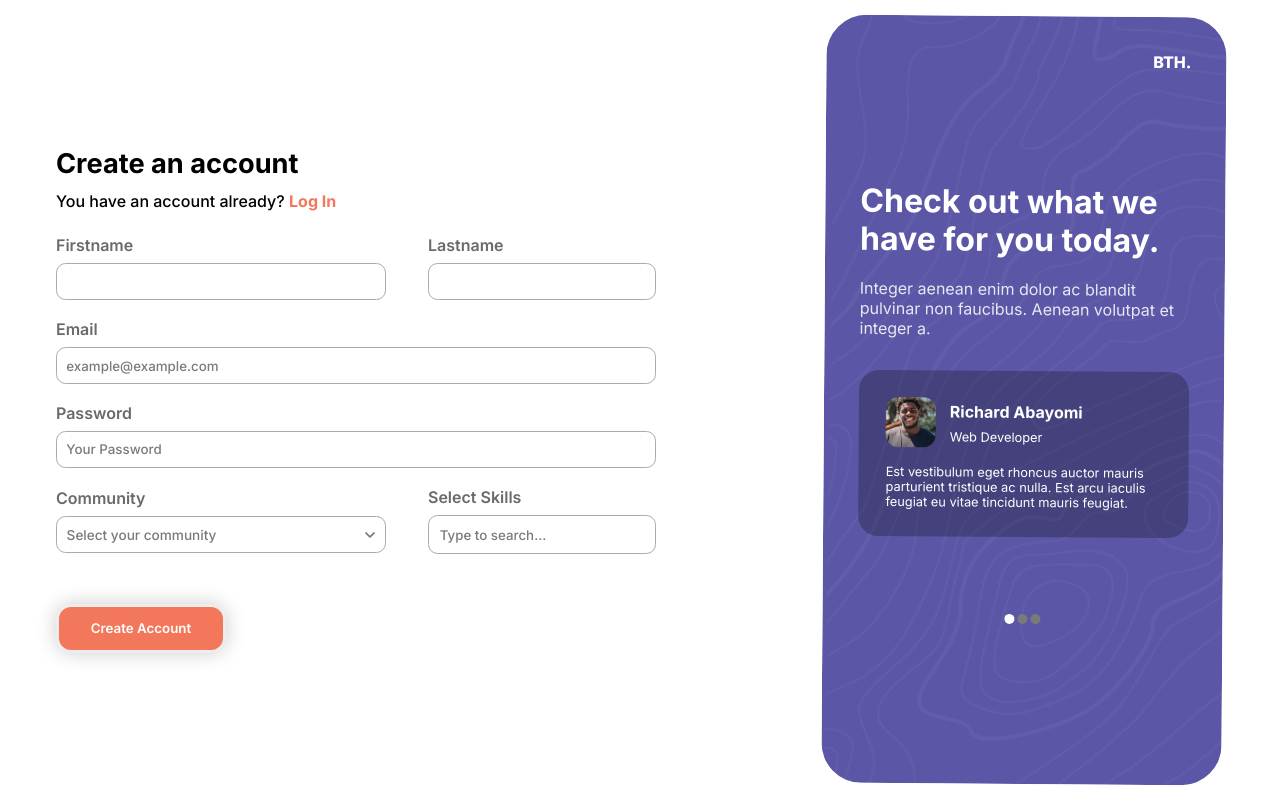
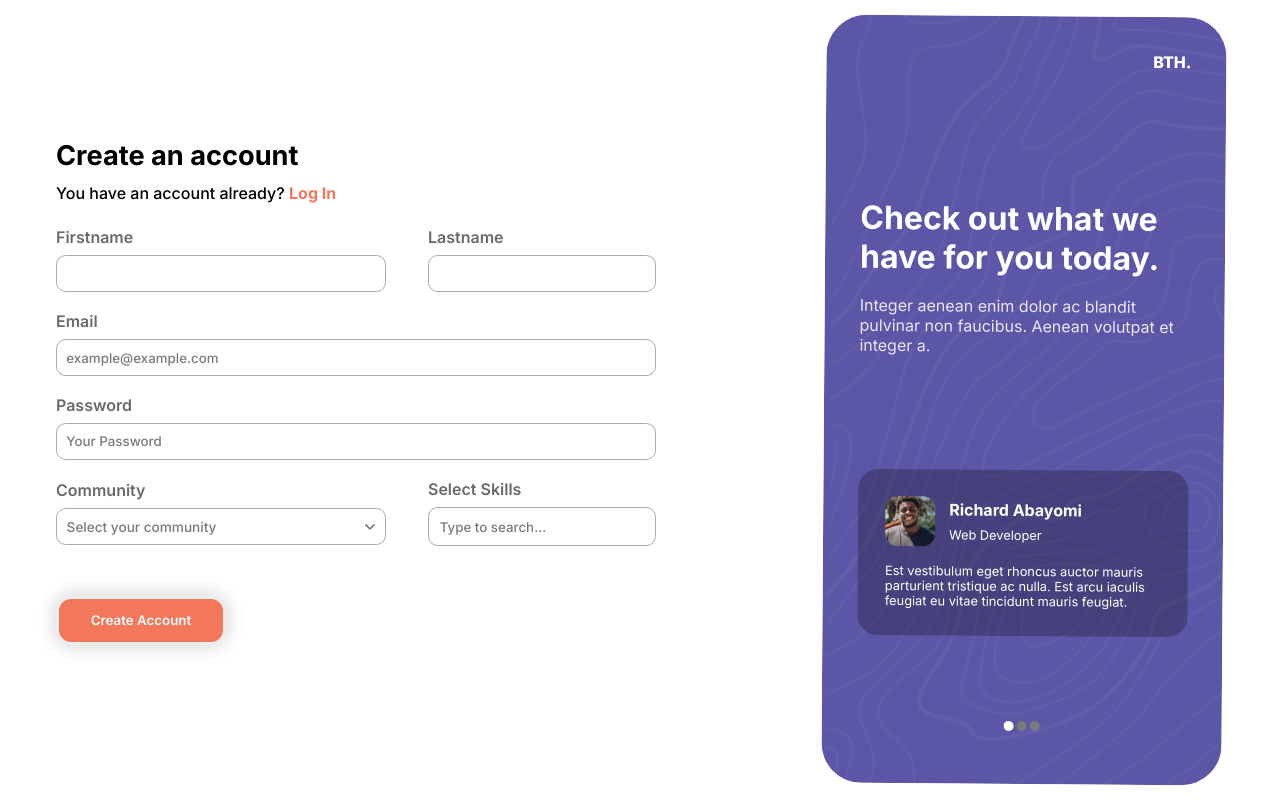
Before and after one commit to Samwell10/bowen-techhub, a React (Create React App) app: page / in a window 1280 px wide. Built offline with nearby package versions, Linux system fonts and the light colour scheme.

Commit message:
Auth update

```diff
--- a/src/Components/Authentication/RightBlock/Carousel/Carousel.module.css
+++ b/src/Components/Authentication/RightBlock/Carousel/Carousel.module.css
@@ -5,7 +5,7 @@
 }
 .sliderTrack{
     width: 100%;
-    height: 87%;
+    height: 90%;
     position: relative;
     display: block;
 }
--- a/src/Components/Authentication/RightBlock/RightBlock.module.css
+++ b/src/Components/Authentication/RightBlock/RightBlock.module.css
@@ -9,6 +9,9 @@
     max-width: 400px;
     padding: 3%;
     height: 100%;
+    display: flex;
+    flex-direction: column;
+    justify-content: space-between;
     position: relative;
 }
 .h4{
@@ -19,7 +22,7 @@
 .h1{
     color: white;
     line-height: 1.2em;
-    margin-top: 3.5em;
+    margin-top: 1.5em;
 }
 .p{
     margin-top: 1.2em;
--- a/src/Components/Authentication/SignUp/SearchField/SearchField.module.css
+++ b/src/Components/Authentication/SignUp/SearchField/SearchField.module.css
@@ -16,6 +16,7 @@
     border-radius: 0.5rem;
     background-color: white;
     box-shadow: 0px 0px 20px rgba(0, 0, 0, 0.2);
+    z-index: 1;
 }
 .searchList li{
     color: rgba(122, 122, 122, 1);
--- a/src/Components/Authentication/SignUp/SignUp.js
+++ b/src/Components/Authentication/SignUp/SignUp.js
@@ -36,7 +36,6 @@ const SignUp = () => {
         setSkills([...entry])
     }
     const handleSubmit = async (e) => {
-        e.preventDefault()
         const userSignUpDetails = {
             firstname: details.firstname,
             lastname: details.lastname,
@@ -57,14 +56,20 @@ const SignUp = () => {
             })
             .catch(err=>console.log(err))
         }
+        else{
+            e.preventDefault()
+        }
     }
 
     return (
         <Card>
             <div className={styles.leftBlock}>
                 <div className={styles.intro}>
-                    <h2 className={styles.h2}>Create an account</h2>
-                    <p className={styles.p}>You have an account already? <span><a className={styles.a} href="">Log In</a></span></p>
+                    <div className={styles.topBlock}>
+                        <h2 className={styles.h2}>Create an account</h2>
+                        <p className={styles.p}>You have an account already? <span><a className={styles.a} href="">Log In</a></span></p>
+                    </div>
+                    {formErrors && <small className={styles.error}>{formErrors.all}</small>}
                 </div>
                 <form className={styles.form} action="" onSubmit={handleSubmit}>
                     <div className={styles.formBlock}>
@@ -126,12 +131,11 @@ const SignUp = () => {
                         </div>
                     </div>
                     <div className={styles.choiceBlock}>
-                        {community && <CommunityChoice community = {community} setCommunity = {setCommunity}/>}
+                        {community !== "" && <CommunityChoice community = {community} setCommunity = {setCommunity}/>}
                         {skills && <SkillsChoice skills = {skills} setSkills = {setSkills} />}
                     </div>
                     <div className={styles.formActions}>
                         <button type="submit">Create Account</button>
-                        {formErrors && <small className={styles.error}>{formErrors.all}</small>}
                     </div>
                 </form>
             </div>
--- a/src/Components/Authentication/SignUp/SignUp.module.css
+++ b/src/Components/Authentication/SignUp/SignUp.module.css
@@ -21,6 +21,7 @@
     width: 90%;
     max-width: 600px;
     display: flex;
+    justify-content: space-between;
     flex-direction: column;
     gap: 1.2em;
 }
@@ -35,6 +36,7 @@
     flex-direction: column;
     align-items: flex-start;
     gap: 0.5em;
+    position: relative;
 }
 .formElement label{
     color: rgba(106, 106, 106, 1);
@@ -55,12 +57,21 @@
 .formElement input:focus, .formElement select:focus{
     outline: none;
 }
+.intro{
+    width: 90%;
+    max-width: 600px;
+    display: flex;
+    flex-direction: row;
+    justify-content: space-between;
+    align-items: center;
+}
 .formActions{
     display: flex;
     flex-direction: row;
     justify-content: space-between;
     align-items: center;
     max-width: 600px;
+    padding-bottom: 1em;
 }
 .formActions button{
     background: #F3785B;
```
Also changed, not shown: data.json (+37 -0 lines), src/Components/Authentication/LogIn/LogIn.js (+3 -12 lines).
